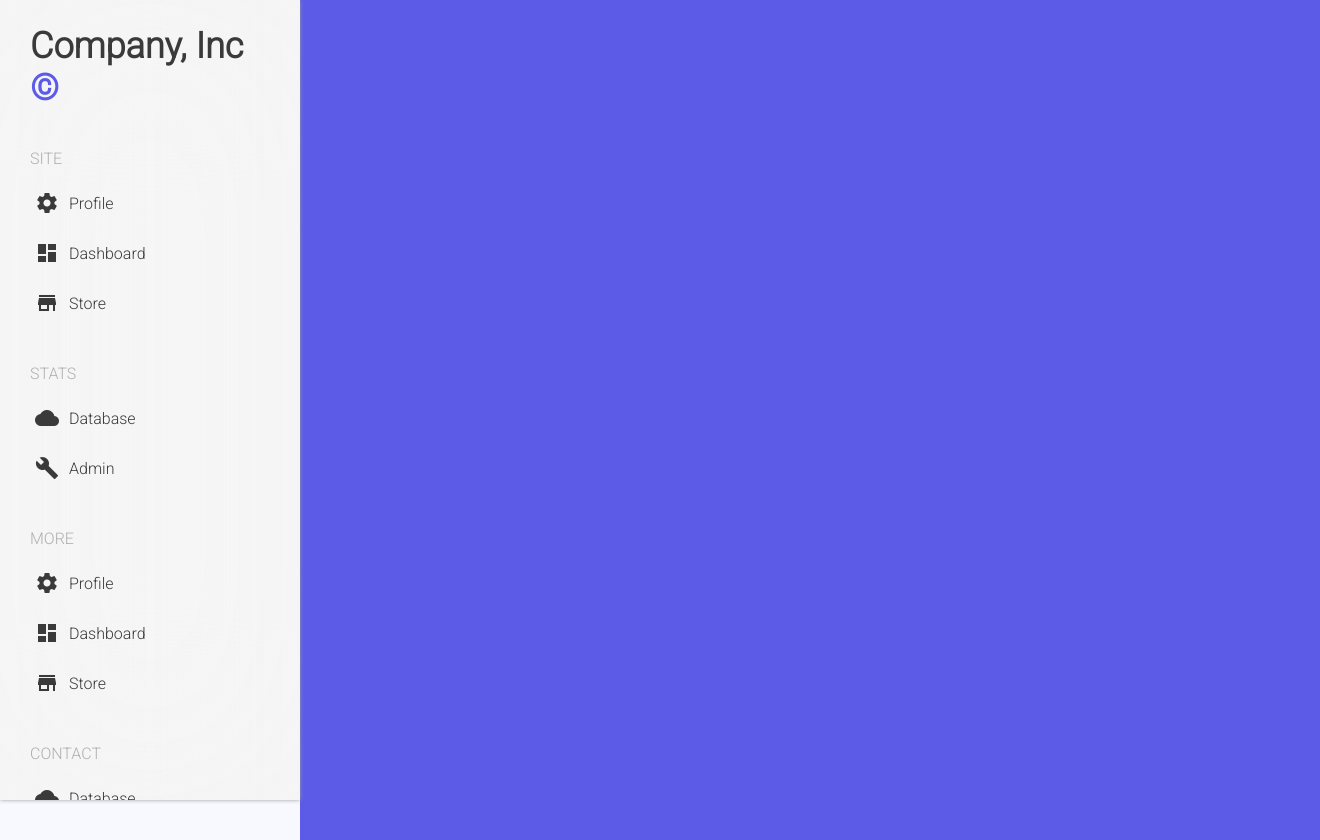
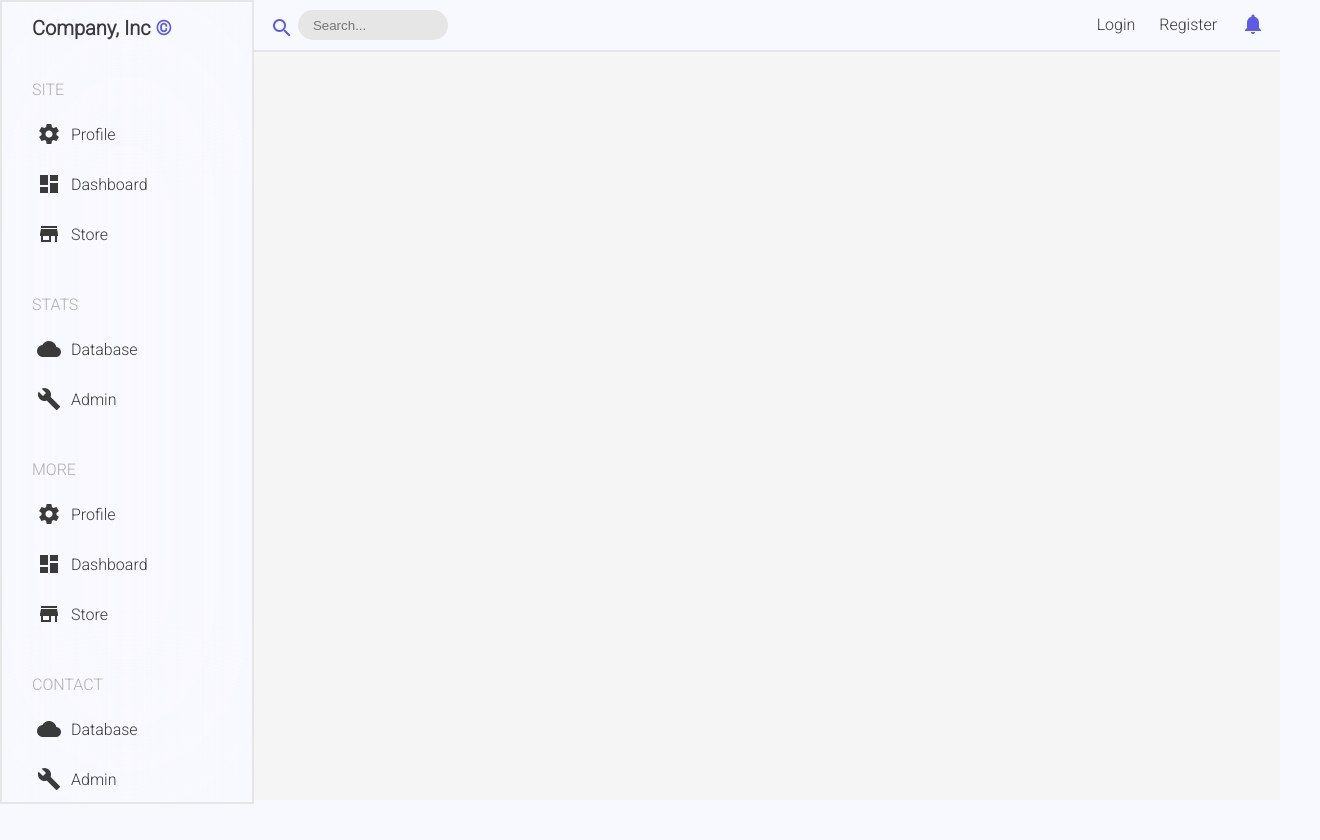
Before and after one commit to bbruns97/Brians-UX-Playground, a plain HTML site: page index.html in a window 1280 px wide. Shown: the whole page, 1320 px wide, since content can reach past the window. After the commit the page ends 800 px from the top, so only its background shows below. Drawn offline with Linux system fonts and the light colour scheme.

Commit message:
Side nav done. Top nav in progress.

```diff
--- a/index.html
+++ b/index.html
@@ -30,13 +30,24 @@
                     <h3>CONTACT</h3>
                     <a class='nav_link_a' href=''><i class='material-icons'>cloud</i>Database</a>
                     <a class='nav_link_a' href=''><i class='material-icons'>build</i>Admin</a>
-                    <p id='copy_info'>Version 1.9.12 - Dashboard&trade;</p>
+                    <br><br>
+                    <p id='copy_info' style="background-color: rgb(248, 86, 86);">Beta 1.9.12</p>
+                    <p id='copy_info' style="width: 100px;">Dashboard &copy;</p>
+                    <br><br>
                 </div>
             </div>
         </div>
 
         <div id='content'>
-
+            <div id='top_nav'>
+                <i id='search_icon' class='material-icons'>search</i>
+                <input id='site_search' type="text" placeholder="Search..."/>
+                <div id='nav_items'>
+                    <a class='top_nav_link' href='' style="width: auto;">Login</a>
+                    <a class='top_nav_link' href='' style="width: auto;">Register</a>
+                    <a class='notif_bell' href='' style="width: auto; color:rgb(91, 91, 231)"><i class='material-icons'>notifications</i></a>
+                </div>
+            </div>
         </div>
 
         <!-- Floating Side Menu END -->
--- a/styles.css
+++ b/styles.css
@@ -23,16 +23,16 @@ body {
 #base {
     height: 100vh;
     margin: 0;
-    width: 300px;
+    width: 250px;
     padding: 0;
-    background-color: whitesmoke;
+    background-color: ghostwhite;
     position: fixed;
     margin-top: 0vh;
     left: 0px;
     border-top-right-radius: 10px;
     border-bottom-right-radius: 10px;
     border-radius: 0px;
-    box-shadow: 0 0 4px rgb(155, 155, 155);
+    border: 2px solid rgb(230, 230, 230);
     overflow-x: hidden;
 }
 
@@ -64,7 +64,7 @@ body {
 }
 
 #menu_content h1 {
-    font-size: 36px;
+    font-size: 20px;
 }
 
 #menu_content h3 {
@@ -83,7 +83,7 @@ body {
     position: relative;
     color: white;
     text-decoration: none;
-    width: 230px;
+    width: 190px;
     height: 40px;
     border-radius: 0px;
     display: block;
@@ -107,15 +107,93 @@ body {
 
 #copy_info {
     text-align: center;
-    font-size: 14px;
-    color: rgb(58, 58, 58);
-    margin: 100px 0;
+    font-size: 12px;
+    color: white;
+    margin: 5px auto;
+    background-color: rgb(91, 91, 231);
+    border-radius: 5px;
+    padding: 2px;
+    width: 90px;
+
 }
 
 #content {
+    width: calc(100% + 50px);
+    height: 100%;
+    background-color: whitesmoke;
+    color: white;
+    margin-left: -50px;
+}
+
+#top_nav {
     width: 100%;
-    height: 100%;
+    height: 50px;
+    background-color: ghostwhite;
+    border-bottom: 2px solid rgb(230, 230, 230);
+}
+
+#nav_items {
+    float: right;
+    height: 50px;
+}
+
+.top_nav_link {
+    position: relative;
+    color: white;
+    text-decoration: none;
+    width: auto;
+    height: 40px;
+    border-radius: 0px;
+    display: inline-block;
+    line-height: 40px;
+    padding: 0 5px;
+    font-size: 16px;
+    color:rgb(58, 58, 58);
+    margin-top: 5px;
+    margin-right: 10px;
+}
+
+.top_nav_link i {
+    vertical-align: -6px;
+    padding-right: 10px;
+}
+
+.top_nav_link:hover {
     background-color: rgb(91, 91, 231);
+    border-radius: 5px;
     color: white;
-    padding: 20px;
 }
+
+.notif_bell {
+    position: relative;
+    color: white;
+    text-decoration: none;
+    width: auto;
+    height: 40px;
+    border-radius: 0px;
+    display: inline-block;
+    line-height: 40px;
+    padding: 0 5px;
+    font-size: 16px;
+    margin-top: 5px;
+    margin-right: 10px;
+    vertical-align: -6px;
+}
+
+#site_search {
+    width: 150px;
+    height: 30px;
+    margin-top: 10px;
+    background-color:rgb(230, 230, 230);
+    border-radius: 15px;
+    outline: none;
+    padding: 0 15px;
+    border: none;
+    color:rgb(91, 91, 231)
+}
+
+#search_icon {
+    vertical-align: -10px;
+    color:rgb(91, 91, 231);
+    margin-left: 20px;
+}
```
